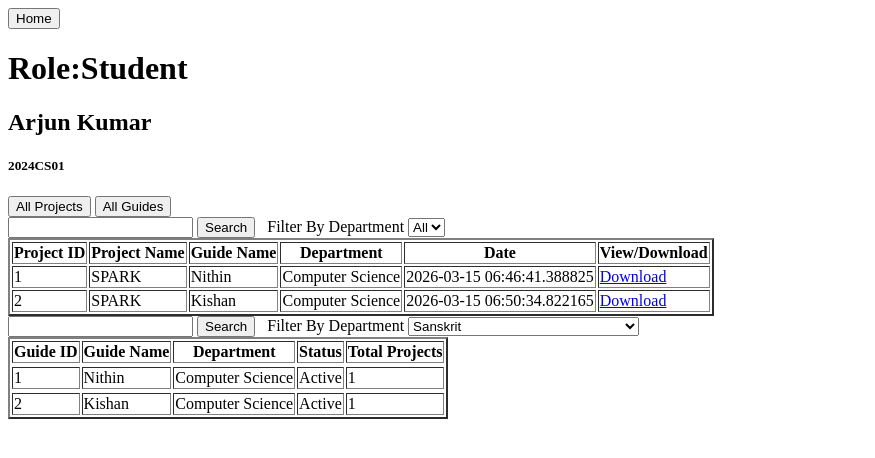
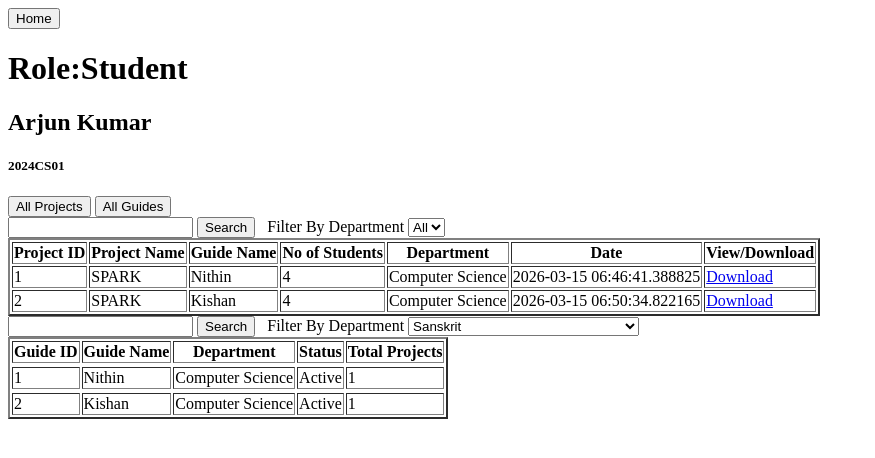
Before and after one commit to Nithin-Shetty-M/SPARK-Mini-Project, a Flask app: page /student/dashboard in a window 1280 px wide. Shown: the top 458 px of the page, without its empty margins (0-875 px from the left). Run offline with Flask 3, Linux system fonts and the light colour scheme; a user stored in the database is signed in; data comes from the database, SQL or seed files in the repository.

Commit message:
Added No of Students column for projects

```diff
--- a/templates/admin.html
+++ b/templates/admin.html
@@ -36,6 +36,7 @@
             <th>Project Name</th>
             <th>Guide Name</th>
             <th>Department</th>
+            <th>No of Students</th>
             <th>Date</th>
             <th>View/Download</th>
         </tr>
@@ -45,6 +46,7 @@
         <td>{{p.name}}</td>
         <td>{{p.guide.name}}</td>
         <td>{{p.guide.department}}</td>
+        <td>{{p.students|length}}</td>
         <td>{{p.submission_date}}</td>
         <td><a href="/download/{{p.stored_name}}">download</a></td>
         </tr>
--- a/templates/guide.html
+++ b/templates/guide.html
@@ -27,12 +27,14 @@
             <th>Project Name</th>
             <!-- <th>Guide Name</th> -->
             <!-- <th>Department</th> -->
+             <th>No of Students</th>
             <th>Date</th>
             <th>Remove Project</th>
         </tr>
         {% for p in guide.projects %}
         <td>{{p.id}}</td>
         <td>{{p.name}}</td>
+        <td>{{p.students|length}}</td>
         <td>{{p.submission_date}}</td>
         <td><a href="/delete_project/{{p.id}}" onclick="return confirm('Are you sure? This will delete the project, the file, and all registered students!');">Remove</a></td>
         {% endfor %}
--- a/templates/student.html
+++ b/templates/student.html
@@ -29,6 +29,7 @@
             <th>Project ID</th>
             <th>Project Name</th>
             <th>Guide Name</th>
+            <th>No of Students</th>
             <th>Department</th>
             <th>Date</th>
             <th>View/Download</th>
@@ -38,6 +39,7 @@
             <td>{{p.id}}</td>
             <td>{{p.name}}</td>
             <td>{{p.guide.name}}</td>
+            <td>{{p.students|length}}</td>
             <td>{{p.guide.department}}</td>
             <td>{{p.submission_date}}</td>
             <td><a href="/download/{{p.stored_name}}">Download</a></td>
```
